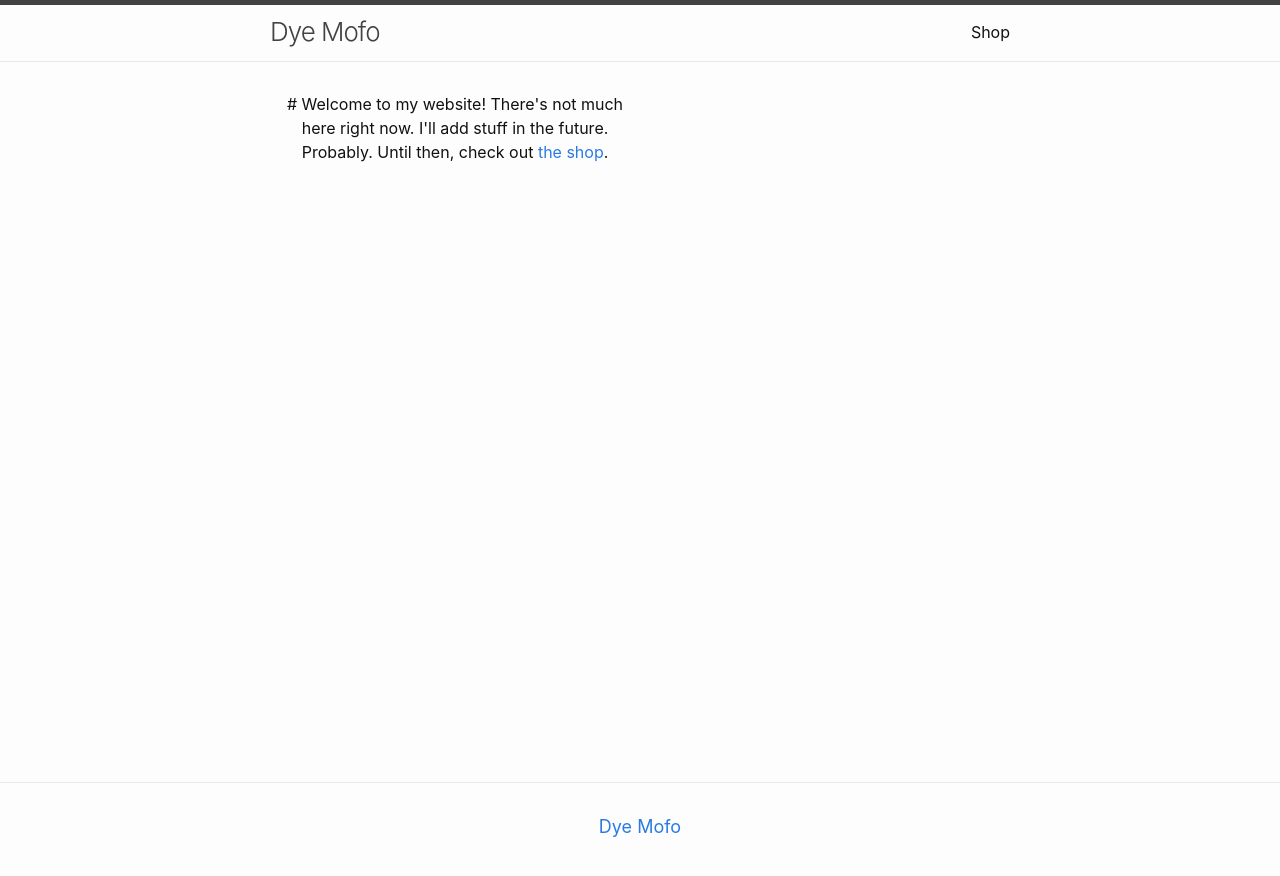
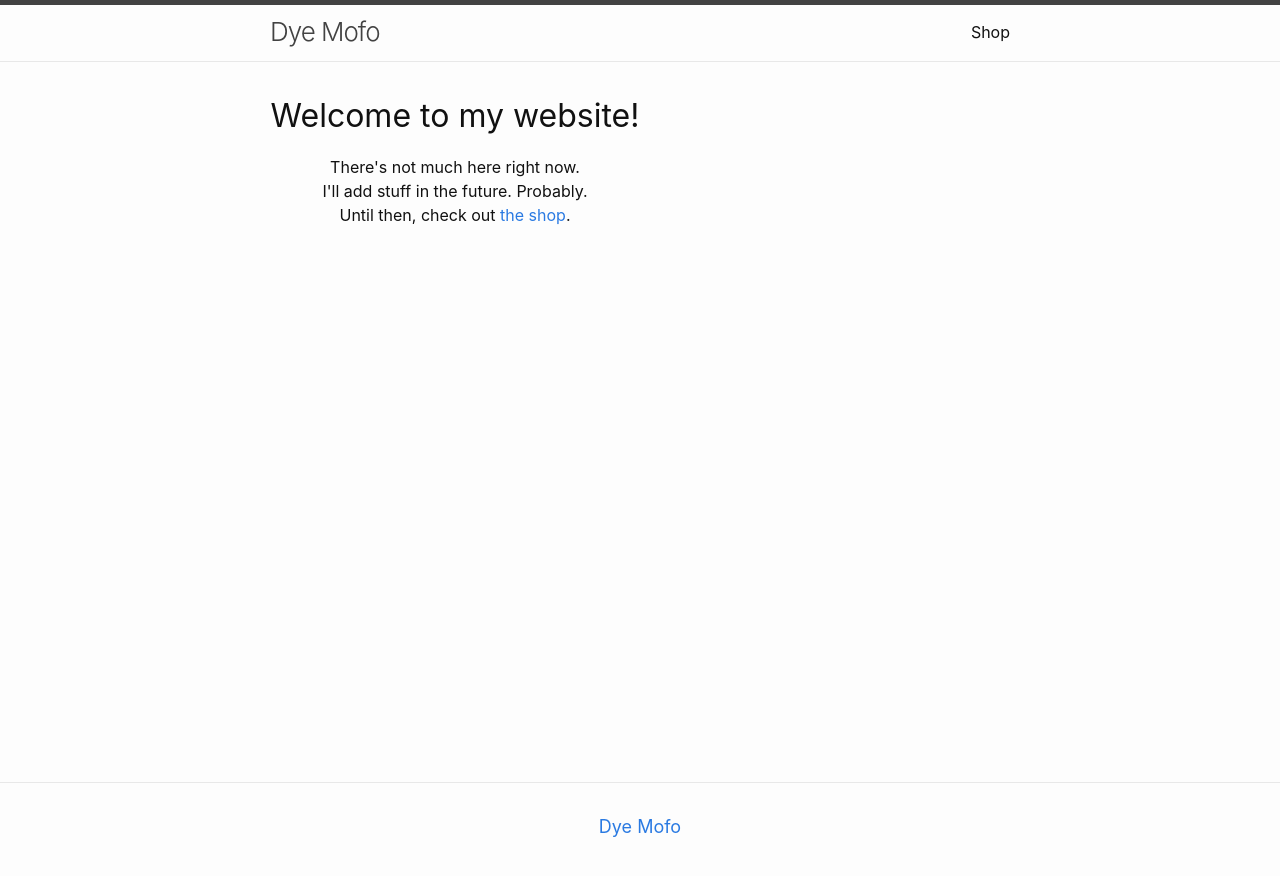
Before and after one commit to dslatten/dyemofo, a Jekyll site: the page built from index.markdown, in a window 1280 px wide. Shown: the top 876 px of the page. Built offline with Jekyll 4.4.1, drawn with Linux system fonts in a browser that asks for light colours.

Commit message:
Update index.markdown

```diff
--- a/index.markdown
+++ b/index.markdown
@@ -8,7 +8,10 @@ title:  "Home"
 
 
 <div style="text-align: center; width: 50%;">
-# Welcome to my website!
-
-There's not much here right now. I'll add stuff in the future. Probably. Until then, check out <a href="https://shop.dyemofo.com/">the shop</a>.
+	<h1>Welcome to my website!</h1>
+	<p>
+		There's not much here right now. <br>
+		I'll add stuff in the future. Probably. <br>
+		Until then, check out <a href="https://shop.dyemofo.com/">the shop</a>.
+	</p>
 </div>
```
